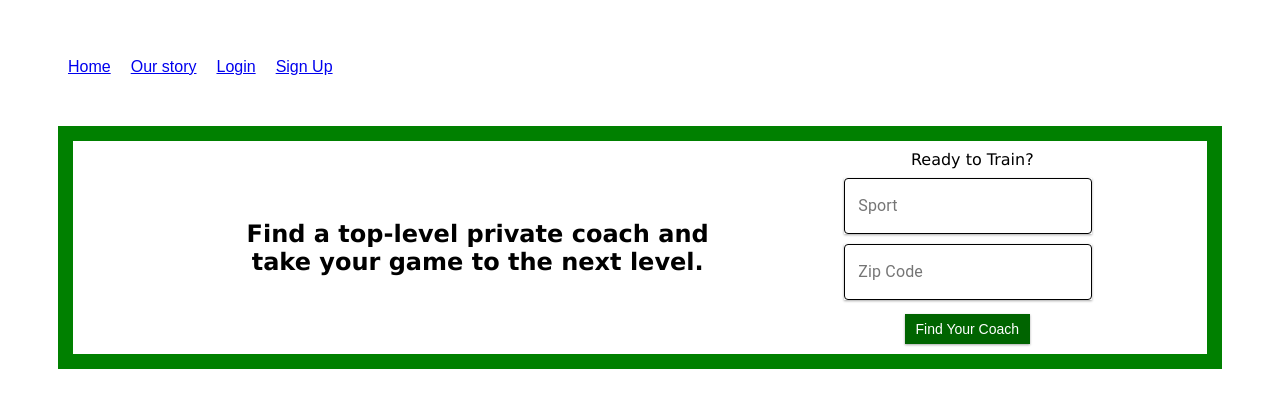
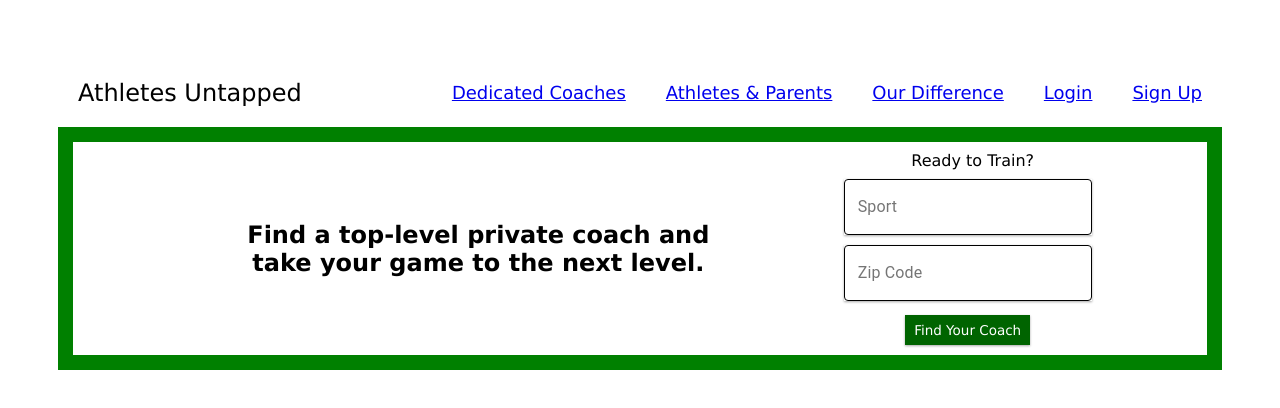
Before and after one commit to dylanhantula/core, a React (Create React App) app in the folder front-end/: page / in a window 1280 px wide. Shown: the top 408 px of the page. Built offline with nearby package versions, Linux system fonts and the light colour scheme; no server answers.

Commit message:
updated top (home)  nav bar

```diff
--- /dev/null
+++ b/front-end/src/components/AthletesAndParents/AthletesAndParents.js
@@ -0,0 +1,11 @@
+import React from "react";
+
+const AthletesAndParents = () => {
+  return (
+    <div>
+      <h1>Athletes & Parents</h1>
+    </div>
+  );
+};
+
+export default AthletesAndParents;
--- /dev/null
+++ b/front-end/src/components/DedicatedCoaches/DedicatedCoaches.js
@@ -0,0 +1,12 @@
+import React from "react";
+
+const DedicatedCoaches = () => {
+  return (
+    <div>
+      <h1>Dedicated Coaches</h1>
+
+    </div>
+  );
+};
+
+export default DedicatedCoaches;
--- /dev/null
+++ b/front-end/src/components/HomeNav/HomeNav.css
@@ -0,0 +1,29 @@
+.homeNavBar {
+    list-style-type: none;
+}
+
+.homeNavBar li {
+    display: inline-block;
+    color: black;
+    text-align: center;
+    padding: 8px 20px;
+    text-decoration: none;
+    font-size: large;
+    font-family: 'Lucida Sans', 'Lucida Sans Regular', 'Lucida Grande', 'Lucida Sans Unicode', Geneva, Verdana, sans-serif;
+}
+
+.AULogo {
+    display: inline;
+    color: black;
+    font-family: 'Lucida Sans', 'Lucida Sans Regular', 'Lucida Grande', 'Lucida Sans Unicode', Geneva, Verdana, sans-serif;
+    text-align: center;
+    padding: 8px 20px;
+    text-decoration: none;
+    font-size: x-large;
+}
+
+.homeNavHeader {
+    display: flex;
+    justify-content: space-between;
+    align-items: center;
+}
--- a/front-end/src/components/HomeNav/HomeNav.js
+++ b/front-end/src/components/HomeNav/HomeNav.js
@@ -5,17 +5,26 @@
 import Login from '../Login/Login';
 import Join from '../Join/Join';
 import CoachList from '../CoachList/CoachList';
+import DedicatedCoaches from '../DedicatedCoaches/DedicatedCoaches';
+import AthletesAndParents from "../AthletesAndParents/AthletesAndParents";
+import './HomeNav.css';
 
 export default (props) => {
 
     return (
         <Router>
-            <ul className="nav">
+            <header className="homeNavHeader">
+                <Link to="/" className="AULogo">Athletes Untapped</Link>
+                    <nav>
+                        <ul className="homeNavBar">
                             <li>
-                    <Link to="/">Home</Link>
+                                <Link to="/dedicatedcoaches">Dedicated Coaches</Link>
                             </li>
                             <li>
-                    <Link to="/ourstory">Our story</Link>
+                                <Link to="/athletesandparents">Athletes & Parents</Link>
+                            </li>
+                            <li>
+                                <Link to="/ourstory">Our Difference</Link>
                             </li>
                             <li>
                                 <Link to="/login">Login</Link>
@@ -24,6 +33,9 @@
                                 <Link to="/join">Sign Up</Link>
                             </li>
                         </ul>
+                        </nav>
+            </header>
+
             <Switch>
 
                 <Route
@@ -52,6 +64,16 @@
                     exact
                     render={(props) => <CoachList {...props} />}
                 />
+                <Route
+                    path="/dedicatedcoaches"
+                    exact
+                    render={(props) => <DedicatedCoaches {...props} />}
+                />
+                <Route
+                    path="/athletesandparents"
+                    exact
+                    render={(props) => <AthletesAndParents {...props} />}
+                />
 
                 {/* Catch all for paths that don't match one of our routes  */}
                 <Redirect  to='/'/>
--- a/front-end/src/components/Landing/Landing.css
+++ b/front-end/src/components/Landing/Landing.css
@@ -36,10 +36,12 @@
     color: white;
     text-align: center;
     text-decoration: none;
-    font-size: 14px;
+    font-size: 13.5px;
     margin: 4px 2px 10px;
     cursor: pointer;
     width: 100%;
+    font-family: 'Lucida Sans', 'Lucida Sans Regular', 'Lucida Grande', 'Lucida Sans Unicode', Geneva, Verdana, sans-serif;
+
   }
 
 
--- a/front-end/src/components/Landing/Landing.js
+++ b/front-end/src/components/Landing/Landing.js
@@ -16,7 +16,7 @@
     },
   },
   textField: {
-    margin: '0px 0px 10px 2px',
+    margin: '0px 0px 10px 0px',
     display: 'block',
     width: '100%'
   },
```
Lines whose indentation alone changed are shown as unchanged.
